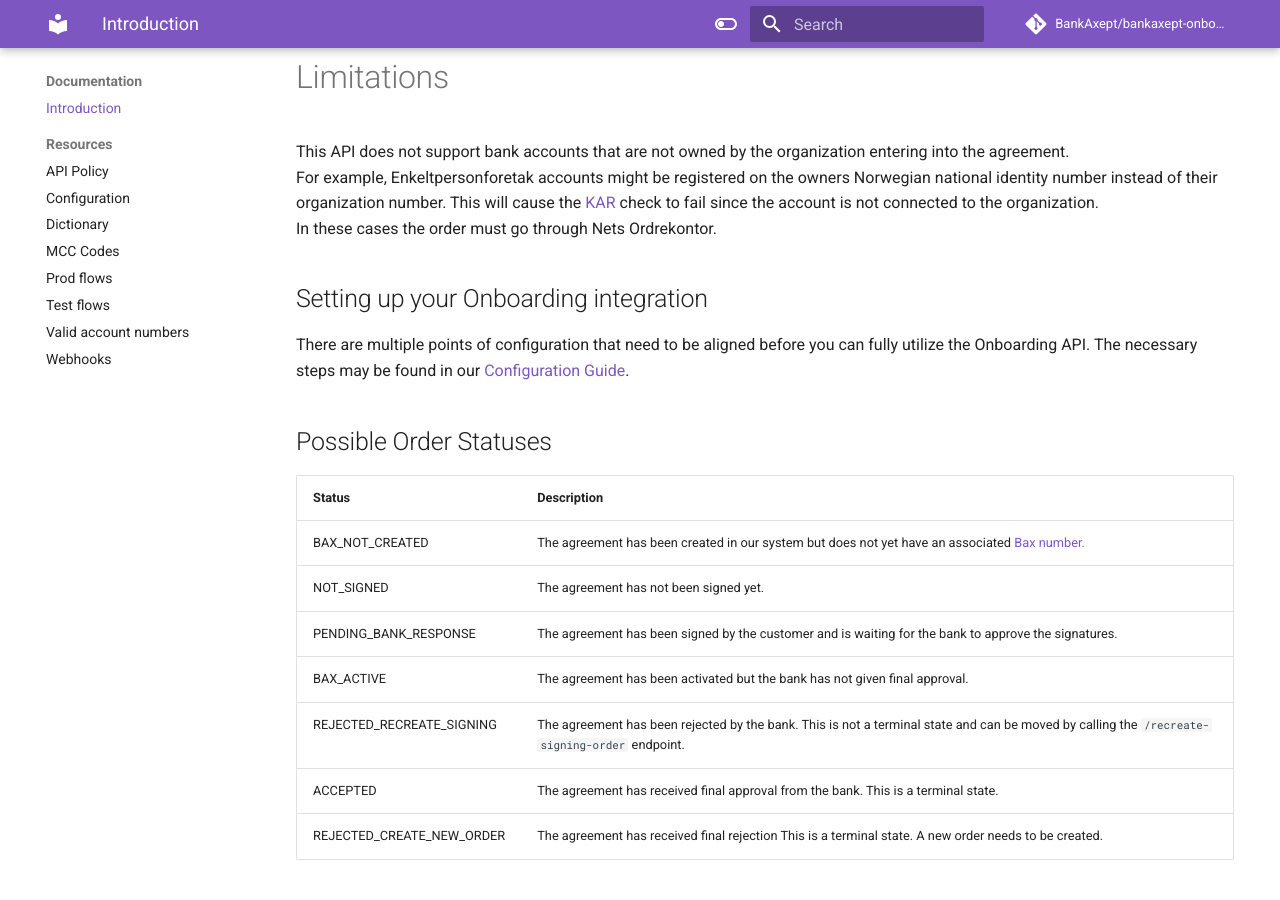
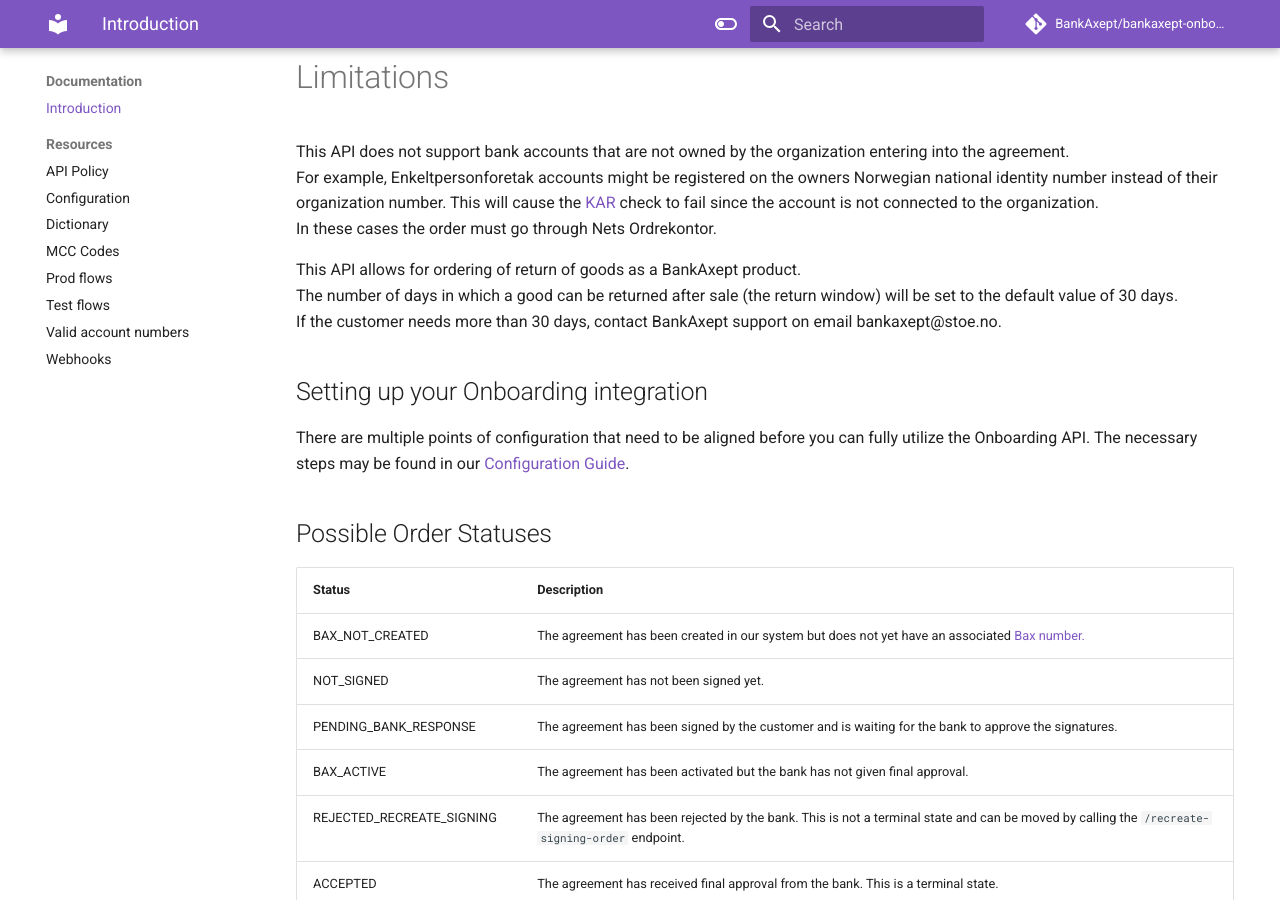
Before and after one commit to BankAxept/bankaxept-onboarding-external-documentation, an MkDocs documentation site: the page built from docs/getting_started.md, in a window 1280 px wide and 900 px high, scrolled down 711 px. Built offline with MkDocs 1.6.1 and Material for MkDocs 9.7.7, drawn with Linux system fonts in a browser that asks for light colours; comment, search, counter and statistics services are not loaded.

Commit message:
Limitations around return of goods

```diff
--- a/docs/getting_started.md
+++ b/docs/getting_started.md
@@ -23,6 +23,9 @@ maintains the network necessary for payment terminals to work.
 This API does not support bank accounts that are not owned by the organization entering into the agreement. <br/>
 For example, Enkeltpersonforetak accounts might be registered on the owners Norwegian national identity number instead of their organization number. This will cause the [KAR](dictionary.md) check to fail since the account is not connected to the organization.  <br/>
 In these cases the order must go through Nets Ordrekontor.
+
+This API allows for ordering of return of goods as a BankAxept product. <br/> The number of days in which a good can be returned after sale (the return window) will be set to the default value of 30 days. <br/>
+If the customer needs more than 30 days, contact BankAxept support on email bankaxept@stoe.no.
 
 ## Setting up your Onboarding integration
 
```
